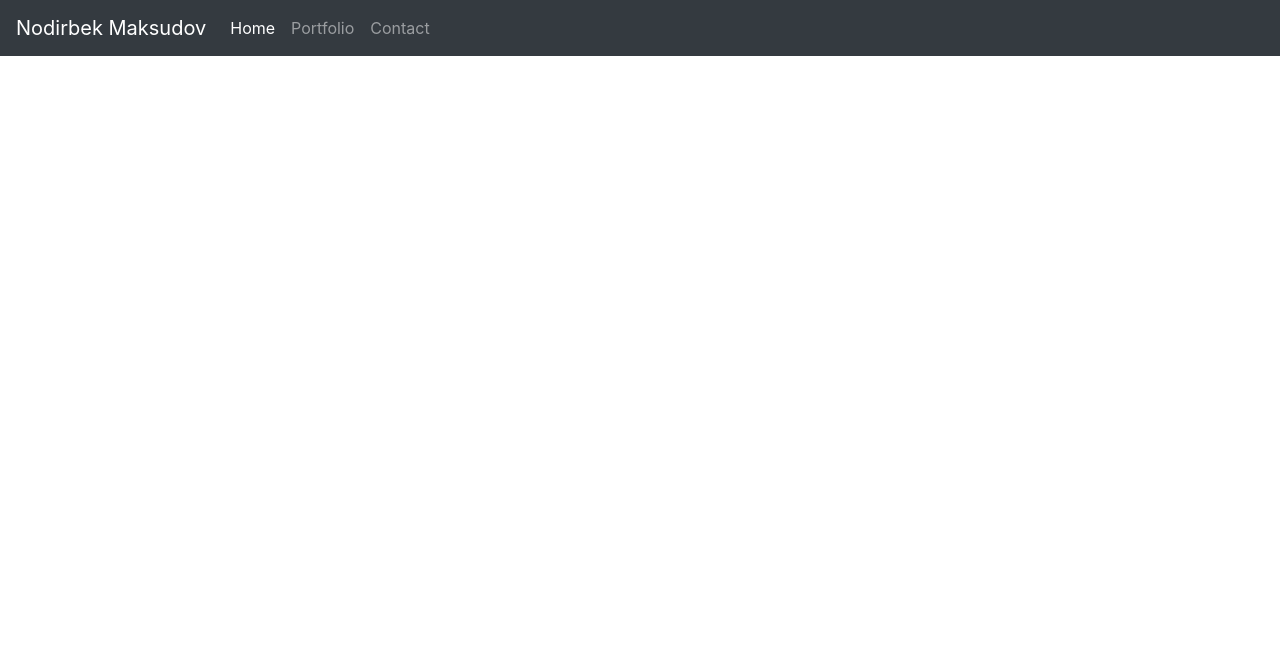
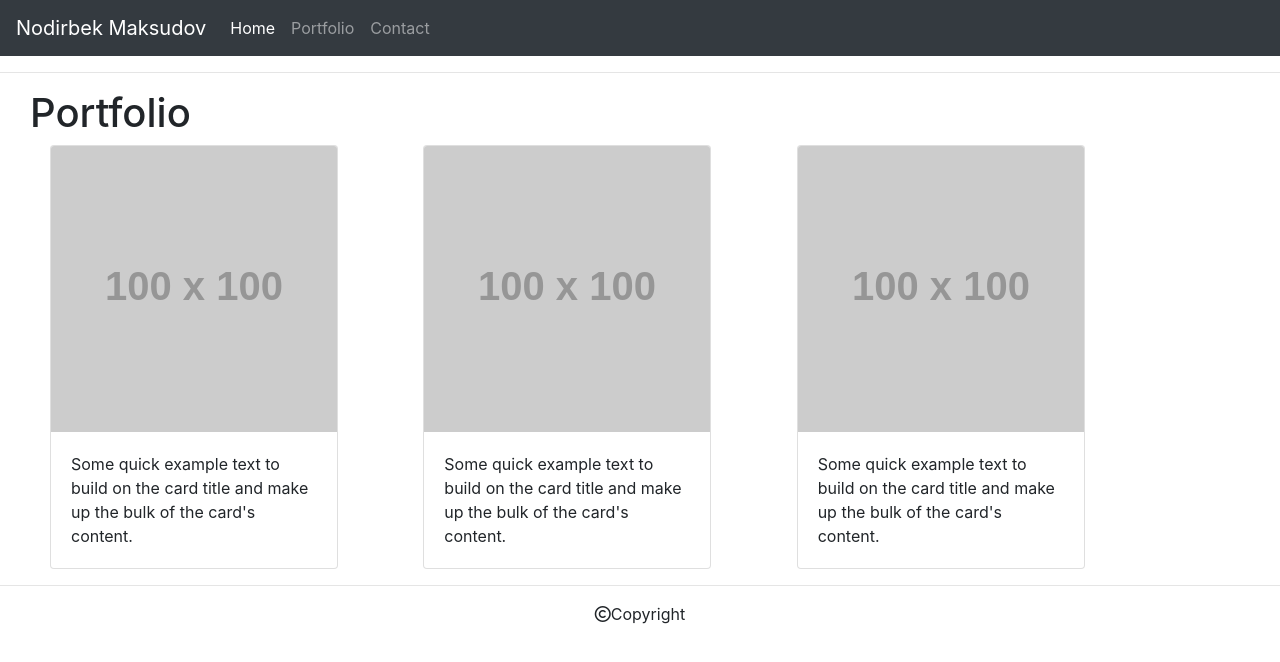
Before and after one commit to Nodirbek94/Nodirbek94.github.io, a plain HTML site: page portfolio.html in a window 1280 px wide. Drawn offline with nearby package versions, Linux system fonts and the light colour scheme; placeholder pictures from the web are drawn by us.

Commit message:
finished contact.html and portfolio.html pages

```diff
--- a/assets/css/style.css
+++ b/assets/css/style.css
@@ -1,3 +1,9 @@
 .media {
     margin: 0 30px;
 }
+.container {
+    margin-left: 15px;
+}
+.row {
+    margin-left: 5px;
+}
--- a/portfolio.html
+++ b/portfolio.html
@@ -17,7 +17,7 @@
         integrity="sha384-B4gt1jrGC7Jh4AgTPSdUtOBvfO8shuf57BaghqFfPlYxofvL8/KUEfYiJOMMV+rV"
         crossorigin="anonymous"></script>
     <script src="https://kit.fontawesome.com/c8cb43345c.js" crossorigin="anonymous"></script>
-    <link rel="stylesheet" href="assets/css/style.css" type="text/css"/>
+    <link rel="stylesheet" href="assets/css/style.css" type="text/css" />
 </head>
 <header>
     <nav class="navbar navbar-expand-lg navbar-dark bg-dark">
@@ -44,7 +44,48 @@
 </header>
 
 <body>
+    <div>
+        <hr class="divider">
+    </div>
+    <div class="container">
+        <h1>Portfolio</h1>
+        <div class="row">
+            <div class="col-sm">
+                <div class="card" style="width: 18rem;">
+                    <img src="https://via.placeholder.com/100" class="card-img-top" alt="...">
+                    <div class="card-body">
+                        <p class="card-text">Some quick example text to build on the card title and make up the bulk of
+                            the card's content.</p>
+                    </div>
+                </div>
+            </div>
+            <div class="col-sm">
+                <div class="card" style="width: 18rem;">
+                    <img src="https://via.placeholder.com/100" class="card-img-top" alt="...">
+                    <div class="card-body">
+                        <p class="card-text">Some quick example text to build on the card title and make up the bulk of
+                            the card's content.</p>
+                    </div>
+                </div>
+            </div>
+            <div class="col-sm">
+                <div class="card" style="width: 18rem;">
+                    <img src="https://via.placeholder.com/100" class="card-img-top" alt="...">
+                    <div class="card-body">
+                        <p class="card-text">Some quick example text to build on the card title and make up the bulk of
+                            the card's content.</p>
+                    </div>
+                </div>
+            </div>
+        </div>
+    </div>
+    <div>
+        <hr class="divider">
+    </div>
 
 </body>
+<footer>
+    <p class="text-center"><i class="far fa-copyright"></i>Copyright</p>
+</footer>
 
 </html>
```
Also changed, not shown: contact.html (+25 -1 lines), 1 other file.
